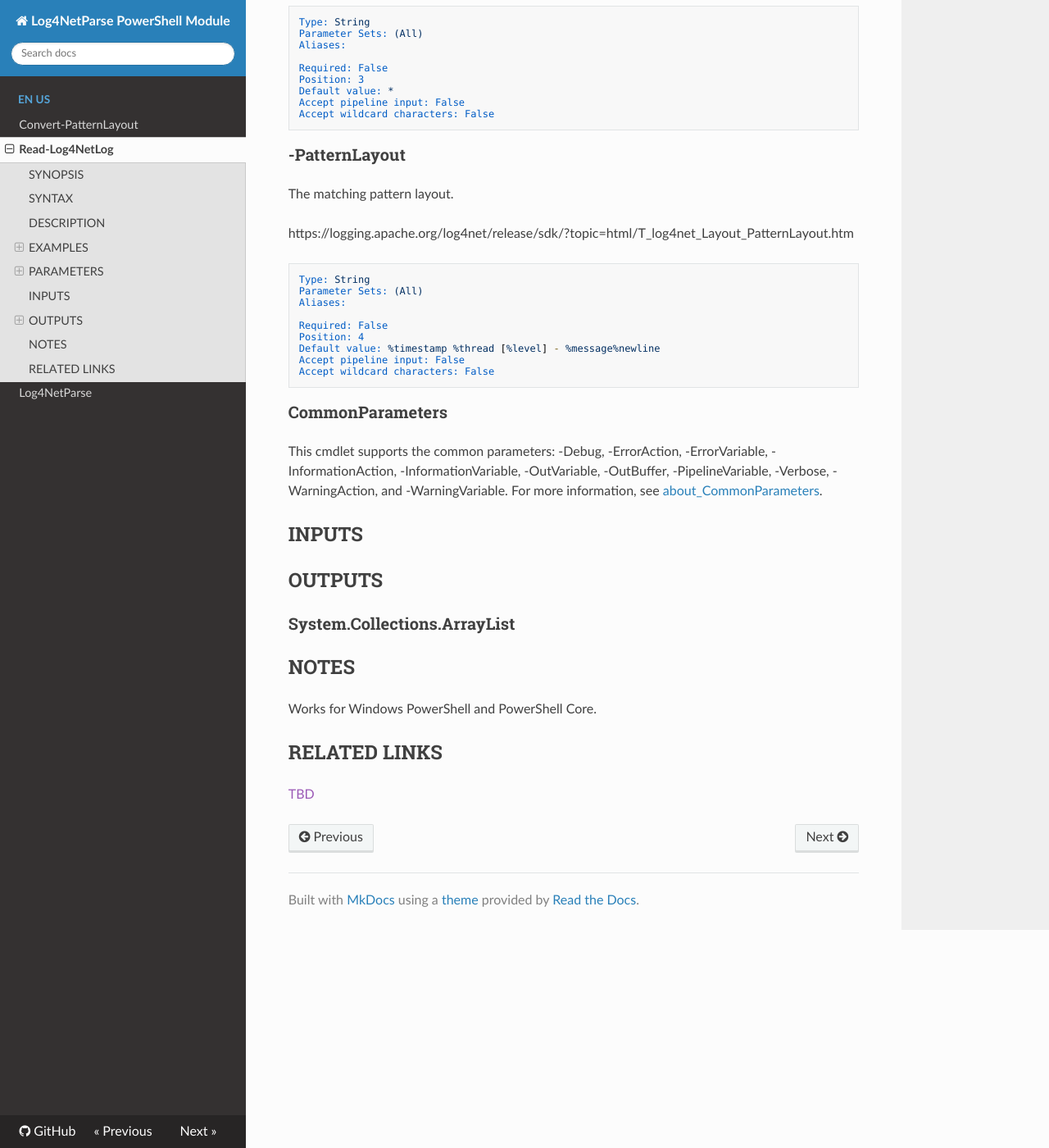
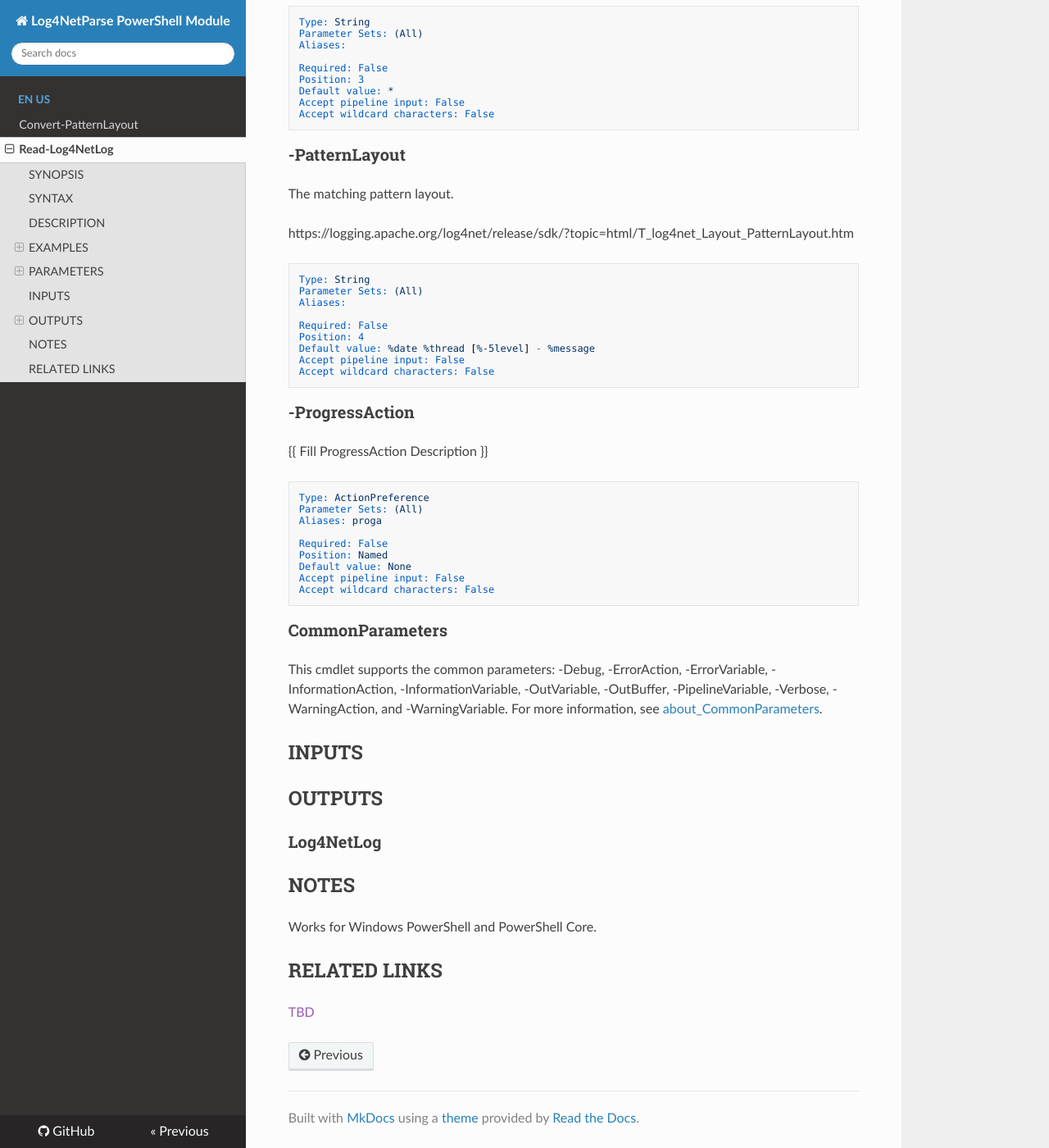
Before and after one commit to HeyItsGilbert/Log4NetParse, an MkDocs documentation site: the page built from docs/en-US/Read-Log4NetLog.md, in a window 1280 px wide and 1400 px high, scrolled down 1407 px. Shown: the whole window at 82% size. Built offline with MkDocs 1.6.1, drawn with Linux system fonts in a browser that asks for light colours; nearby versions of some CDN libraries; some of the changed text lies outside the part shown.

````diff
--- a/docs/en-US/Read-Log4NetLog.md
+++ b/docs/en-US/Read-Log4NetLog.md
@@ -14,7 +14,7 @@ Parses a log4net into an object that is easier to search and filter.
 
 ```
 Read-Log4NetLog [[-Path] <String[]>] [[-FileLimit] <Int32>] [[-Filter] <String>] [[-PatternLayout] <String>]
- [<CommonParameters>]
+ [-ProgressAction <ActionPreference>] [<CommonParameters>]
 ```
 
 ## DESCRIPTION
@@ -91,7 +91,22 @@ Aliases:
 
 Required: False
 Position: 4
-Default value: %timestamp %thread [%level] - %message%newline
+Default value: %date %thread [%-5level] - %message
+Accept pipeline input: False
+Accept wildcard characters: False
+```
+
+### -ProgressAction
+{{ Fill ProgressAction Description }}
+
+```yaml
+Type: ActionPreference
+Parameter Sets: (All)
+Aliases: proga
+
+Required: False
+Position: Named
+Default value: None
 Accept pipeline input: False
 Accept wildcard characters: False
 ```
@@ -103,7 +118,7 @@ This cmdlet supports the common parameters: -Debug, -ErrorAction, -ErrorVariable
 
 ## OUTPUTS
 
-### System.Collections.ArrayList
+### Log4NetLog
 ## NOTES
 Works for Windows PowerShell and PowerShell Core.
 
````
Also changed, not shown: CHANGELOG.md (+18 -0 lines), docs/en-US/Convert-PatternLayout.md (+3 -1 lines), docs/en-US/about_Log4NetParse.help.md (deleted, +0 -58 lines), 8 other files.
